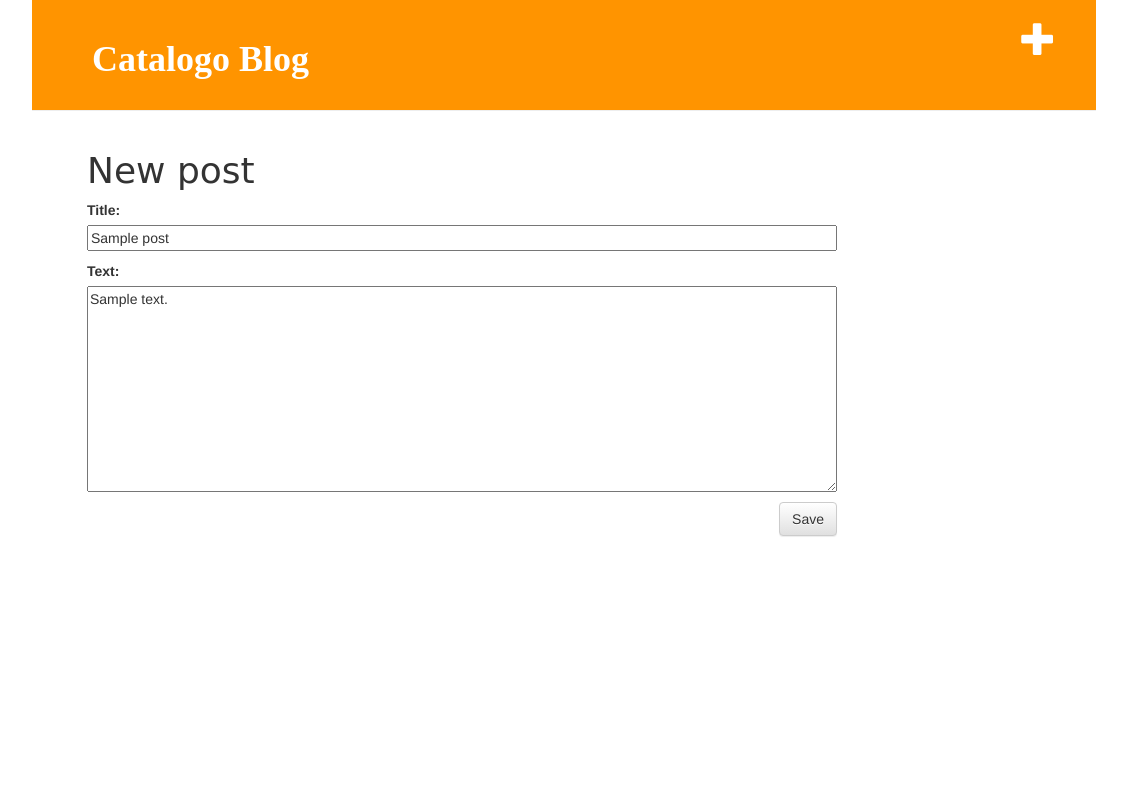
After one commit to alistairich/my-first-blog, a Django app: page /post/1/edit/ in a window 1400 px wide. The commit adds this page. Shown: the whole page, without its empty margins (136-1263 px from the left). Run offline with Django 3.2, Linux system fonts and the light colour scheme; a user stored in the database is signed in; tables that the repository leaves empty hold one stand-in row (values such as "Sample post"); some libraries are stand-ins or nearby versions.

Commit message:
Added views to create/edit blog post inside the site.

```diff
--- /dev/null
+++ b/blog/forms.py
@@ -0,0 +1,9 @@
+from django import forms
+
+from .models import Post
+
+class PostForm(forms.ModelForm):
+
+	class Meta:
+		model = Post
+		fields = ('title', 'text',)
--- /dev/null
+++ b/blog/static/css/blog.css
@@ -0,0 +1,57 @@
+h1 a{
+	color: #ffffff;
+	font-family: "Times New Roman", Georgia, Serif;
+	font-weight: bold;
+}
+
+body {
+	padding-left: 168px;
+	padding-right: 168px;
+}
+
+.page-header{
+	background-color: #ff9400;
+	margin-top: 0;
+	padding: 20px 20px 20px 60px;
+}
+
+.page-header h1, .page-header h1 a, .page-header h1 a:visited, .page-header h1 a: active {
+	color: #ffffff;
+	font-size: 36pt;
+	text-decoration: none;
+}
+
+.content {
+	margin-left: 40px;
+}
+
+h1, h2, h3, h4{
+	font-family: 'Lobster', cursive;
+}
+
+.date {
+	color: #828282;
+}
+
+.save{
+	float: right;
+}
+.post-form textarea, .post-form input {
+	width: 100%;
+}
+.top-menu, .top-menu:hover, .top-menu:visited {
+    color: #ffffff;
+    float: right;
+    font-size: 26pt;
+    margin-right: 20px;
+}
+
+.post {
+    margin-bottom: 50px;
+}
+
+.post h1 a, .post h1 a:visited {
+    color: #000000;
+    font-size: 20
+
+}
--- /dev/null
+++ b/blog/templates/blog/base.html
@@ -0,0 +1,27 @@
+
+{% load staticfiles %}
+<html>
+    <head>
+        <title>Catalogo Blog</title>
+        <link rel="stylesheet" href="//maxcdn.bootstrapcdn.com/bootstrap/3.2.0/css/bootstrap.min.css">
+        <link rel="stylesheet" href="//maxcdn.bootstrapcdn.com/bootstrap/3.2.0/css/bootstrap-theme.min.css">
+        <link rel="stylesheet" href="{% static 'css/blog.css' %}">
+    </head>
+
+    <body>
+        <div class="page-header">
+            {% if user.is_authenticated %}
+                <a href="{% url 'post_new' %}" class="top-menu"><span class="glyphicon glyphicon-plus"></span></a>
+            {% endif %}
+            <h1><a href="/">Catalogo Blog</a></h1>
+        </div>
+        <div class="content container">
+            <div class="row">
+                <div class="col-md-8">
+                    {% block content %}
+                    {% endblock %}
+                </div>
+            </div>
+        </div>
+    </body>
+</html>
--- /dev/null
+++ b/blog/templates/blog/post_edit.html
@@ -0,0 +1,9 @@
+{% extends 'blog/base.html' %}
+
+{% block content %}
+    <h1>New post</h1>
+    <form method="POST" class="post-form">{% csrf_token %}
+        {{ form.as_p }}
+        <button type="submit" class="save btn btn-default">Save</button>
+    </form>
+{% endblock %}
--- a/blog/urls.py
+++ b/blog/urls.py
@@ -3,4 +3,7 @@ from . import views
 
 urlpatterns = [
 	url(r'^$', views.post_list, name='post_list'),
+	url(r'^post/(?P<pk>\d+)/$', views.post_detail, name='post_detail'),
+	url(r'^post/new/$', views.post_new, name='post_new'),
+	url(r'^post/(?P<pk>\d+)/edit/$', views.post_edit, name='post_edit'),
 ]
--- a/blog/views.py
+++ b/blog/views.py
@@ -1,7 +1,39 @@
-from django.shortcuts import render
+from django.shortcuts import render, get_object_or_404
 from django.utils import timezone
 from . models import Post
+from . forms import PostForm
 
 def post_list(request):
 	posts = Post.objects.filter(published_date__lte=timezone.now()).order_by('published_date')
 	return render(request, 'blog/post_list.html', {'posts':posts})
+
+def post_detail(request, pk):
+	post = get_object_or_404(Post, pk=pk)
+	return render(request, 'blog/post_detail.html', {'post': post})
+
+def post_new(request):
+	if request.method == "POST":
+		form = PostForm(request.POST)
+		if form.is_valid():
+			post = form.save(commit=False)
+			post.author = request.user
+			post.published_date = timezone.now()
+			post.save()
+			return redirect('post_detail', pk=post.pk)
+		else:
+			form = PostForm()
+	return render(request, 'blog/post_edit.html', {'form': form})
+
+def post_edit(request, pk):
+    post = get_object_or_404(Post, pk=pk)
+    if request.method == "POST":
+        form = PostForm(request.POST, instance=post)
+        if form.is_valid():
+            post = form.save(commit=False)
+            post.author = request.user
+            post.published_date = timezone.now()
+            post.save()
+            return redirect('post_detail', pk=post.pk)
+    else:
+        form = PostForm(instance=post)
+    return render(request, 'blog/post_edit.html', {'form': form})
```
Also changed, not shown: blog/templates/blog/post_detail.html (added, +16 -0 lines), blog/templates/blog/post_list.html (+12 -17 lines).
